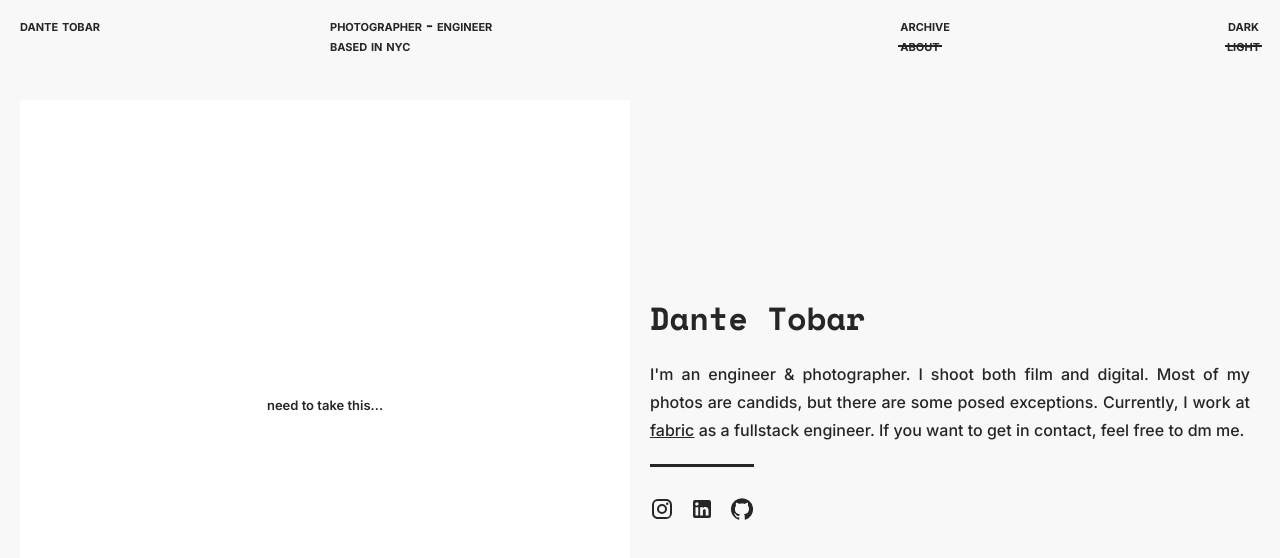
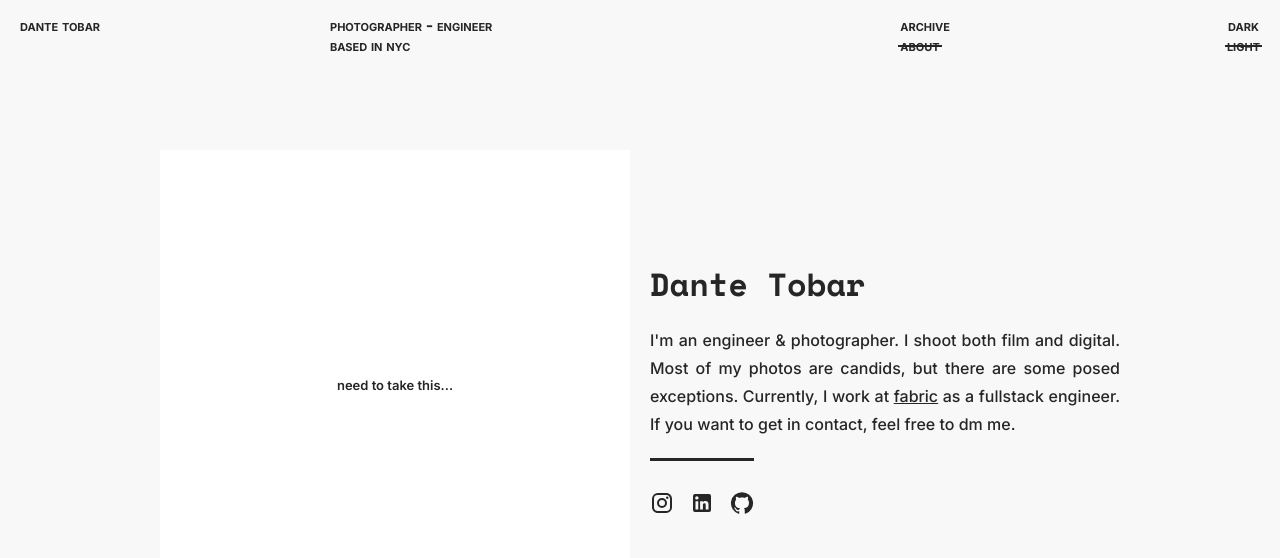
Before and after one commit to dqnte/portfolio-v3, a React (Vite) app: page /about in a window 1280 px wide. Shown: the top 558 px of the page. Built offline with nearby package versions, Linux system fonts and the light colour scheme.

Commit message:
Align about with home page

```diff
--- a/src/About.scss
+++ b/src/About.scss
@@ -2,12 +2,18 @@
 
 .About {
   width: 100%;
-  min-height: 100vh;
+  min-height: 80vh;
   padding-top: $header-height;
+
+  display: flex;
+  justify-content: center;
+  align-items: flex-end;
 
   &__container {
     height: min-content;
     width: 100%;
+    max-width: 1000px;
+    margin: 0 auto;
     padding: $gutter-width;
 
     display: grid;
```
